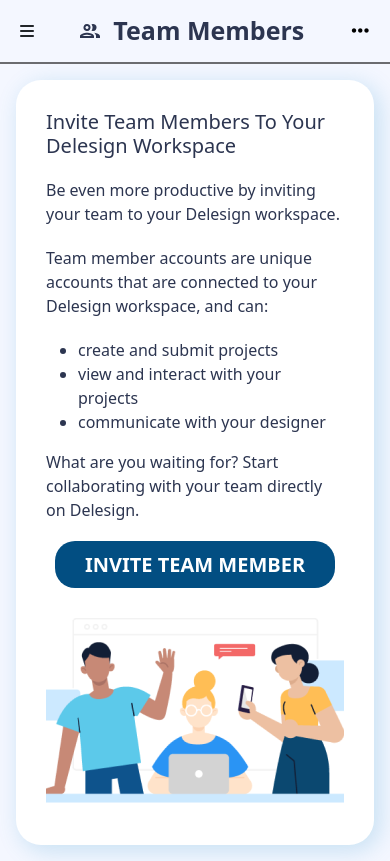
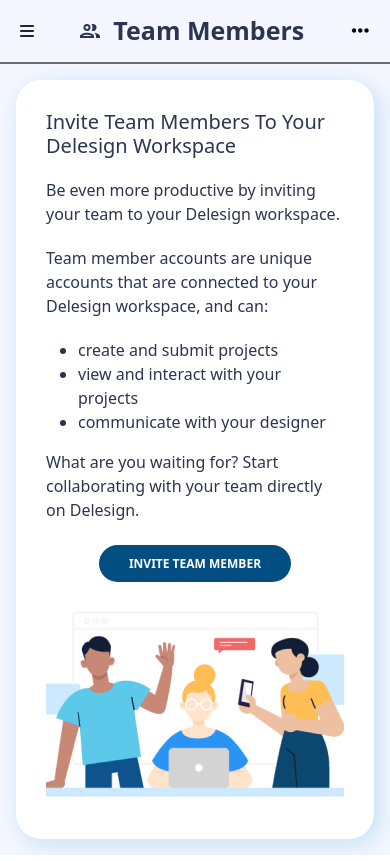
Before and after one commit to mustajababbas/Delesign, a plain HTML site: page teams.html in a window 390 px wide. Drawn offline with Linux system fonts and the light colour scheme.

Commit message:
responsivev2

```diff
--- a/assets/css/responsive.css
+++ b/assets/css/responsive.css
@@ -1,3 +1,20 @@
+:root {
+	--primary: #024e82;
+	--secondary: #fcba04;
+	--primary-light:#1976d2;
+	--bg: #f4f7ff;
+	--grey-bg:#e6ecf3;
+	--black:#000;
+	--white:#fff;
+	--text: #2c3550;
+	--text-alter:#4e4b87;
+	--text-light:#0000008f;
+	--green:#35e00a;
+	--light-grey:#00000040;
+	--sidebar-width: 250px;
+	--box-shadow:5px 5px 25px rgb(4 131 192 / 20%);
+  }
+
 @media (max-width: 480px) {
 
 }
@@ -230,10 +247,15 @@
 
 	.navbar .navbar-nav .nav-item{
 
-			padding: 0 !important;
+		padding: 0 !important;
 
 	}
 
+	.custom-dropdown .nav-item.dropdown{
+
+		position:static;
+
+	}
 
 	.navbar .dropdown-menu {
 		left: 0 !important;
@@ -242,6 +264,9 @@
 
 	.navbar-nav .dropdown-menu{
 		position: absolute;
+		width: 100%;
+		box-shadow:var(--box-shadow)
+
 	}
 
 
@@ -275,6 +300,12 @@
 
 		text-align: center;
 		margin:20px 0;
+
+	}
+
+	.large-text-btn {
+
+		font-size: 12px;
 
 	}
 
```
